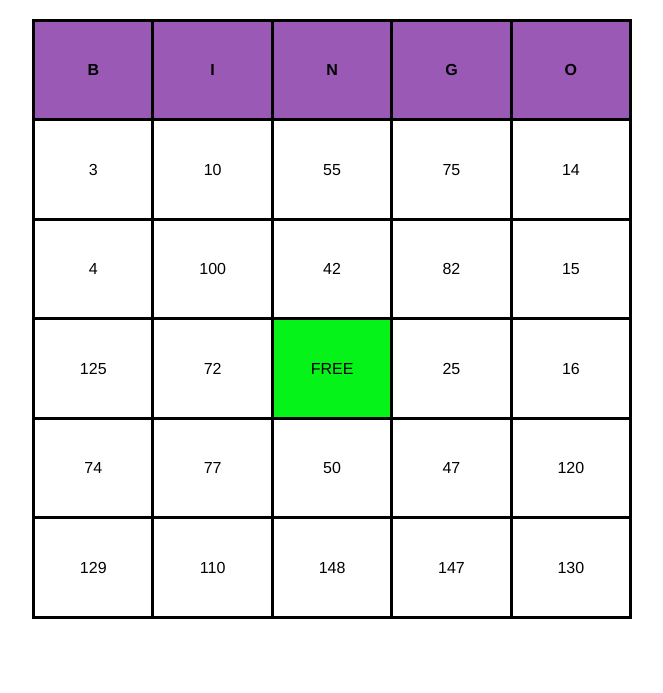
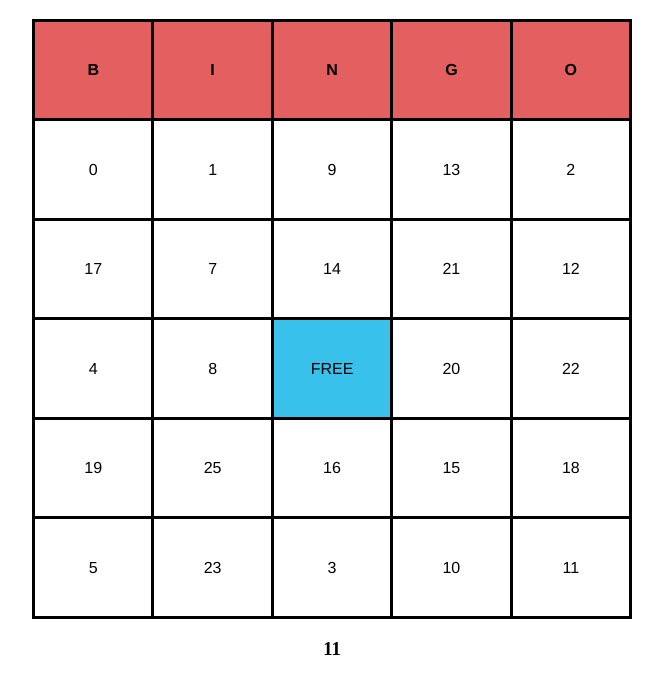
Before and after one commit to CptnReef/BINGO_websocket.io, a website: page static/index.html in a window 1280 px wide. Shown: the part 61-754 px from the top of the page, without its empty margins (308-971 px from the left). Drawn offline with nearby package versions, Linux system fonts and the light colour scheme; no server answers.

Commit message:
add bingo number counter & boxes that react to clicking

```diff
--- a/static/client.js
+++ b/static/client.js
@@ -1,16 +1,28 @@
 document.addEventListener('DOMContentLoaded', () => {
     const socket = io.connect();
 
+    let unavailableNumbers = [];
+    let bingoNumberCounter = 0;
+
+    $('td').on('click', e => {
+        let clickedBoxValue = e.target.innerHTML;
+        let currentBingoNumber = document.getElementById('bingoNumber').innerHTML;
+
+        if (clickedBoxValue == currentBingoNumber) {
+            document.getElementById(e.target.id).style.background = 'pink';
+        };
+    });
+
     const randomNumber = () => {
         // Generate random number from 0 to 149
-        return Math.floor(Math.random() * 150)
+        return Math.floor(Math.random() * 26)
     };
 
     const generateBoard = () => {
         // Keep track of used numbers
         let usedNumbers = [];
 
-        for (let i = 0; i < 24; i ++) {
+        for (let i = 0; i < 24; i++) {
             let newNumber = randomNumber();
 
             // If generated number has already been used, keep generating new numbers
@@ -25,5 +37,27 @@ document.addEventListener('DOMContentLoaded', () => {
         };
     };
 
+    const bingoNumber = () => {
+        setTimeout( () => {
+            bingoNumberCounter ++;
+            let currentNumber = randomNumber();
+
+            while (unavailableNumbers.includes(currentNumber) == true) {
+                currentNumber = randomNumber();
+            };
+
+            unavailableNumbers.push(currentNumber);
+            document.getElementById('bingoNumber').innerHTML = currentNumber
+
+            if (bingoNumberCounter < 26) {
+                bingoNumber();
+            } else {
+                unavailableNumbers = [];
+                return
+            };
+        }, 5000);
+    };
+
     generateBoard();
+    bingoNumber();
 });
--- a/static/index.html
+++ b/static/index.html
@@ -5,11 +5,13 @@
     <meta charset="utf-8">
     <title>Bingo</title>
     <link rel="stylesheet" href="./style.css">
+    <script src="https://ajax.googleapis.com/ajax/libs/jquery/3.5.1/jquery.min.js"></script>
     <script src="/socket.io/socket.io.js"></script>
+    <script src='./client.js'></script>
 </head>
 
 <body>
-    <div>
+    <div id="game">
         <div id="header">
             <h1>Multiplayer Bingo</h1>
         </div>
@@ -60,7 +62,9 @@
             </table>
         </div>
 
-        <script src='./client.js'></script>
+        <div>
+            <h3 id="bingoNumber"></h3>
+        </div>
 </body>
 
 </html>
--- a/static/style.css
+++ b/static/style.css
@@ -2,8 +2,12 @@
     text-align: center;
 }
 
+#bingoNumber {
+    text-align: center;
+}
+
 .bingoHeader {
-    background: #9b59b6;
+    background: #e46060;
 }
 
 /* Style spacing of items inside of bingo board */
@@ -27,5 +31,5 @@ th, td {
 
 /* Style FREE box in the center of the board */
 #boxFree {
-    background: #05f319;
+    background: #38c1eb;
 }
```
